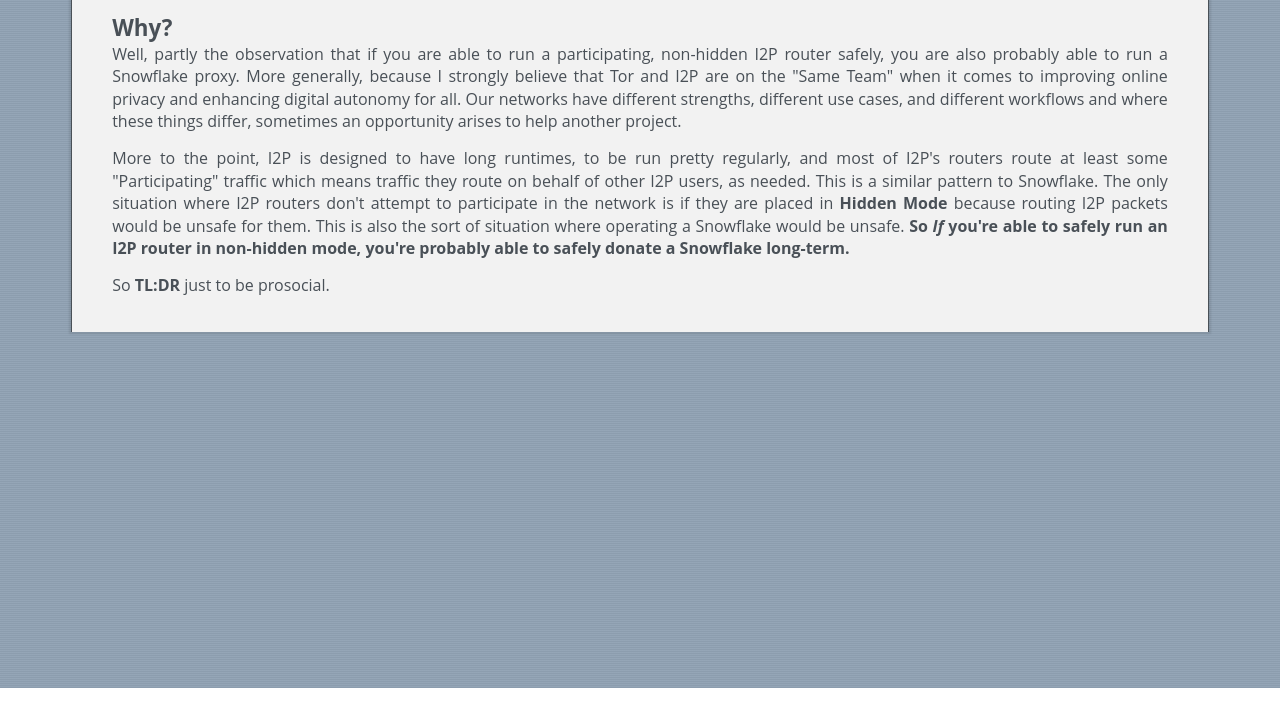
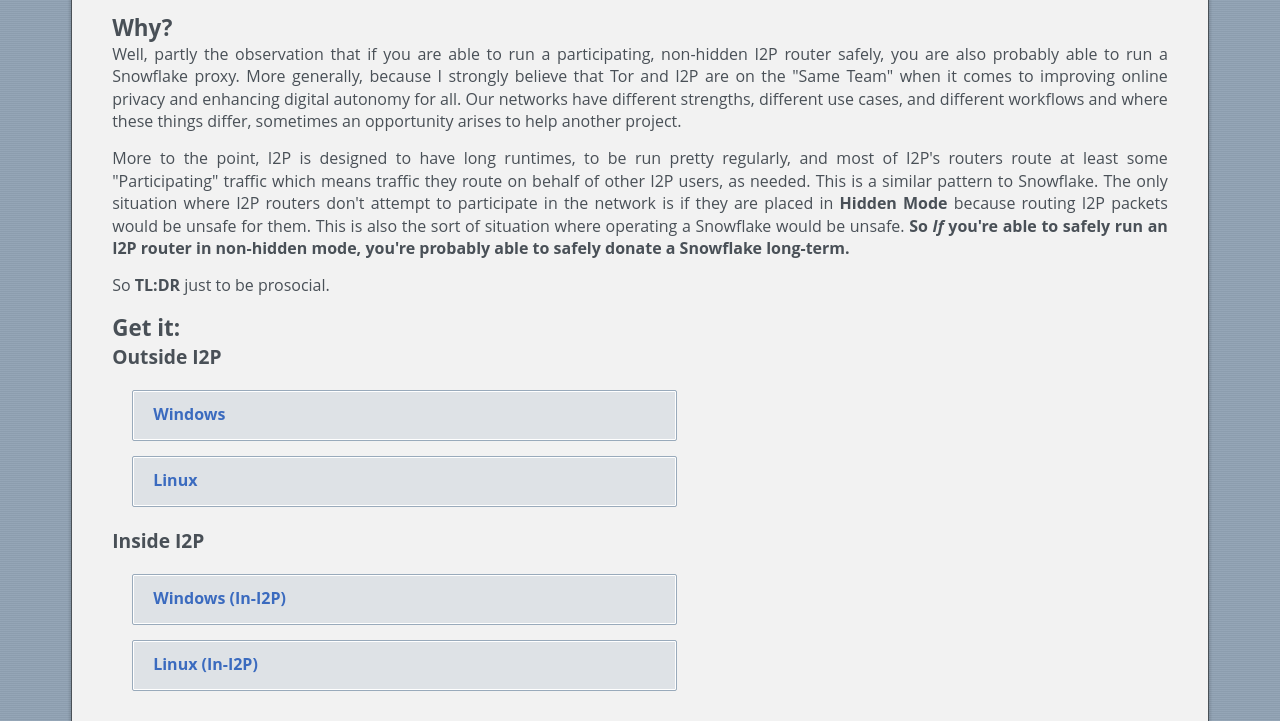
Before and after one commit to eyedeekay/blizzard, a plain HTML site: page index.html in a window 1280 px wide. Shown: the part 112-833 px from the top of the page. Before the commit the page ends 800 px from the top, so only its background shows below. Drawn offline with Linux system fonts and the light colour scheme.

Commit message:
make an index page

```diff
--- a/index.html
+++ b/index.html
@@ -33,5 +33,21 @@
 <strong>safely donate a Snowflake long-term.</strong></p>
 
 <p>So <strong>TL:DR</strong> just to be prosocial.</p>
+
+<h2>Get it:</h2>
+
+<h3>Outside I2P</h3>
+
+<ul>
+<li><a href="https://github.com/eyedeekay/blizzard/releases">Windows</a></li>
+<li><a href="https://github.com/eyedeekay/blizzard/releases">Linux</a></li>
+</ul>
+
+<h3>Inside I2P</h3>
+
+<ul>
+<li><a href="https://idk.i2p/blizzard/snowflake-win.su3">Windows (In-I2P)</a></li>
+<li><a href="https://idk.i2p/blizzard/snowflake.su3">Linux (In-I2P)</a></li>
+</ul>
 </body>
 </html>
```
Also changed, not shown: 1 other file.
